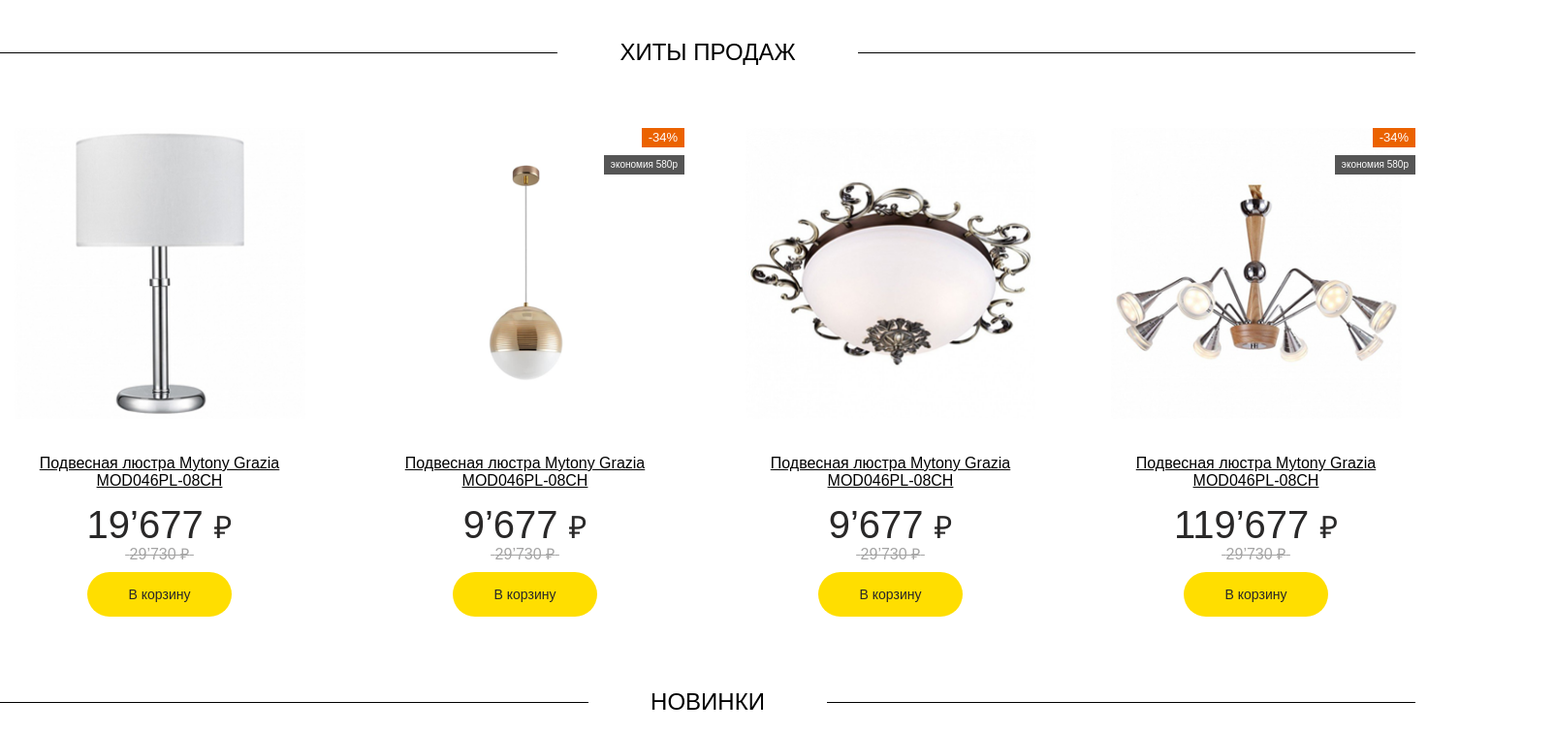
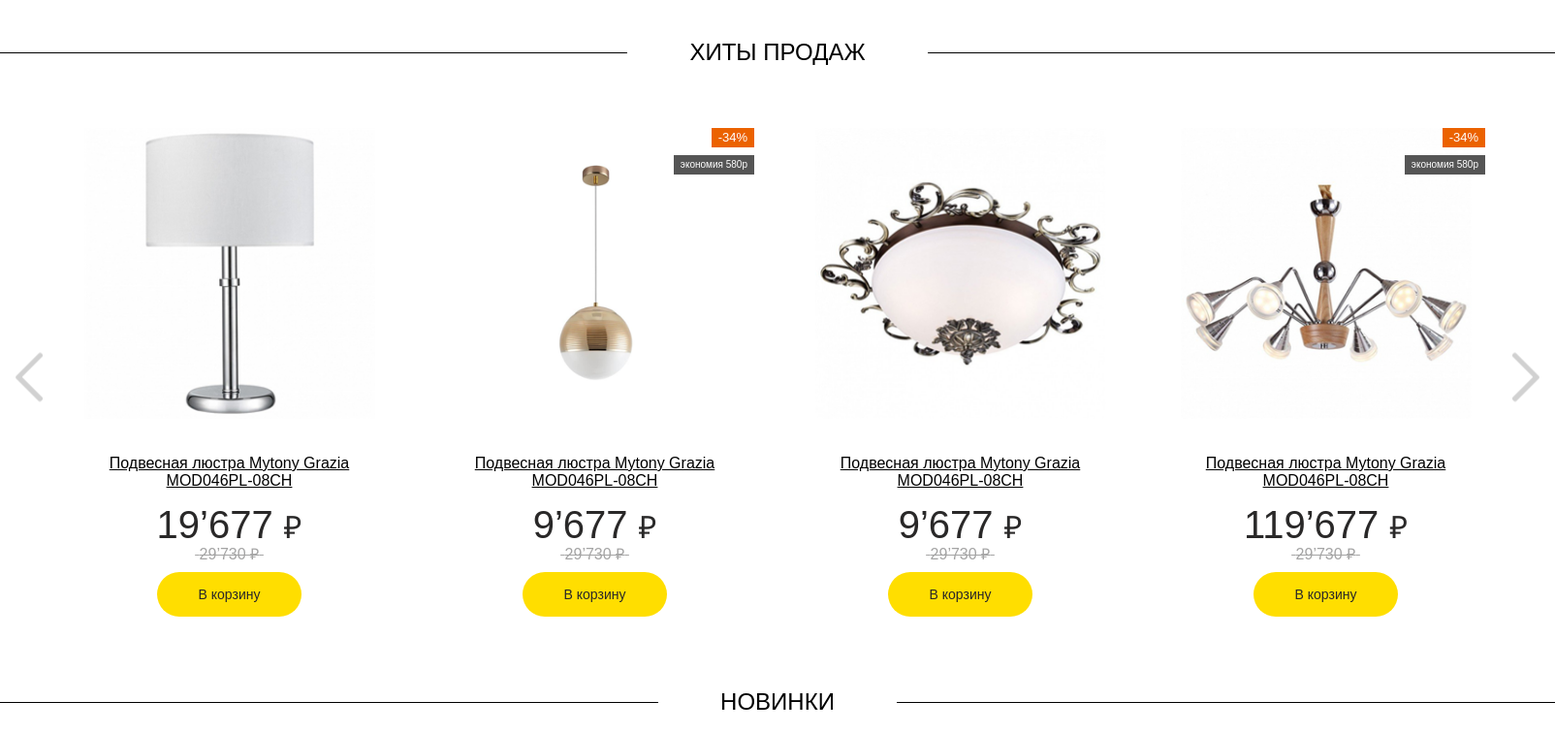
Before and after one commit to subreax/mag-svet, a plain HTML site: page src/index.html in a window 1280 px wide. Shown: the part 1560-2316 px from the top of the page at 97% size, 1604 px wide, since content can reach past the window. Drawn offline with Linux system fonts and the light colour scheme.

Commit message:
Добавление стрелок

```diff
--- a/src/index.html
+++ b/src/index.html
@@ -129,7 +129,9 @@
 
         <h3>Хиты продаж</h3>
 
-        <section class="hits stdw">
+        <section class="hits stdw-ext pos-rel">
+            <div class="arrow-left"></div>
+            <div class="arrow-right"></div>
             <div class="product">
                 <img src="images/products/item1.png" alt="TODO">
                 <a href="#" class="product__title">Подвесная люстра Mytony Grazia MOD046PL-08CH</a>
@@ -173,7 +175,9 @@
 
         <h3>Новинки</h3>
 
-        <section class="hits stdw">
+        <section class="hits stdw-ext pos-rel">
+            <div class="arrow-left"></div>
+            <div class="arrow-right"></div>
             <div class="product">
                 <img src="images/products/item1.png" alt="TODO">
                 <a href="#" class="product__title">Подвесная люстра Mytony Grazia MOD046PL-08CH</a>
@@ -220,7 +224,10 @@
         </section>
 
         <h3>Стили</h3>
-        <section class="styles stdw">
+        <section class="styles stdw-ext pos-rel">
+            <div class="arrow-left"></div>
+            <div class="arrow-right"></div>
+
             <div class="style">
                 <img src="images/styles/scandinavian.png" alt="Скандинавский">
                 <p>Скандинавский</p>
@@ -240,7 +247,9 @@
         </section>
 
         <h3>Бренды</h3>
-        <section class="brands stdw">
+        <section class="brands stdw-ext pos-rel">
+            <div class="arrow-left"></div>
+            <div class="arrow-right"></div>
             <div class="brand">
                 <img class="brand__icon" src="images/brands/ic-arte.png" alt="Arte icon">
                 <img class="brand__bg" src="images/brands/arte.png" alt="Arte">
--- a/src/style.css
+++ b/src/style.css
@@ -83,6 +83,13 @@ body {
 
 .stdw {
     width: 1460px;
+    margin-left: auto;
+    margin-right: auto;
+}
+
+.stdw-ext {
+    width: 1460px;
+    padding: 0 72px;
     margin-left: auto;
     margin-right: auto;
 }
@@ -825,3 +832,38 @@ footer .item__largetext {
 .line-36 {
     line-height: 36px;
 }
+
+
+.pos-rel {
+    position: relative;
+}
+
+.arrow-left {
+    position: absolute;
+    background: url(icons/arrow-left.png);
+    background-position: center;
+    background-repeat: no-repeat;
+    top: 50%;
+    left: 0;
+    transform: translate(0, -50%);
+    padding: 16px;
+    width: 29px;
+    height: 51px;
+    z-index: 10;
+    cursor: pointer;
+}
+
+.arrow-right {
+    position: absolute;
+    background: url(icons/arrow-right.png);
+    background-position: center;
+    background-repeat: no-repeat;
+    top: 50%;
+    left: calc(100% - 61px); /* 100% - width - padding*2 */
+    padding: 16px;
+    transform: translate(0, -50%);
+    width: 29px;
+    height: 51px;
+    z-index: 10;
+    cursor: pointer;
+}
```
Also changed, not shown: src/icons/arrow-left.png (added), src/icons/arrow-right.png (added).
